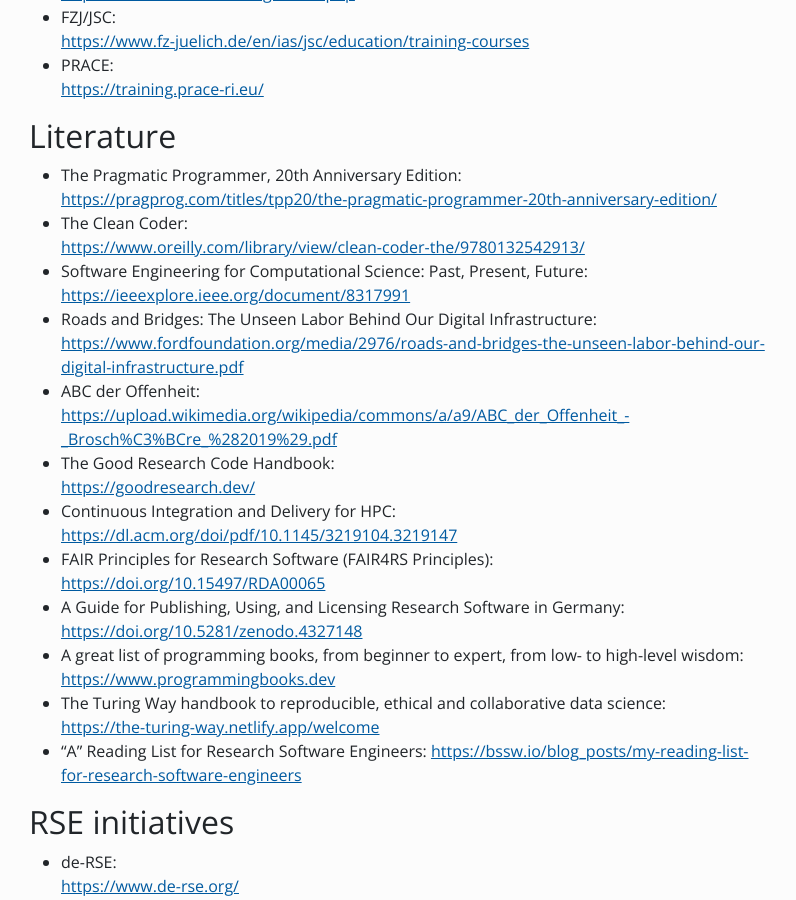
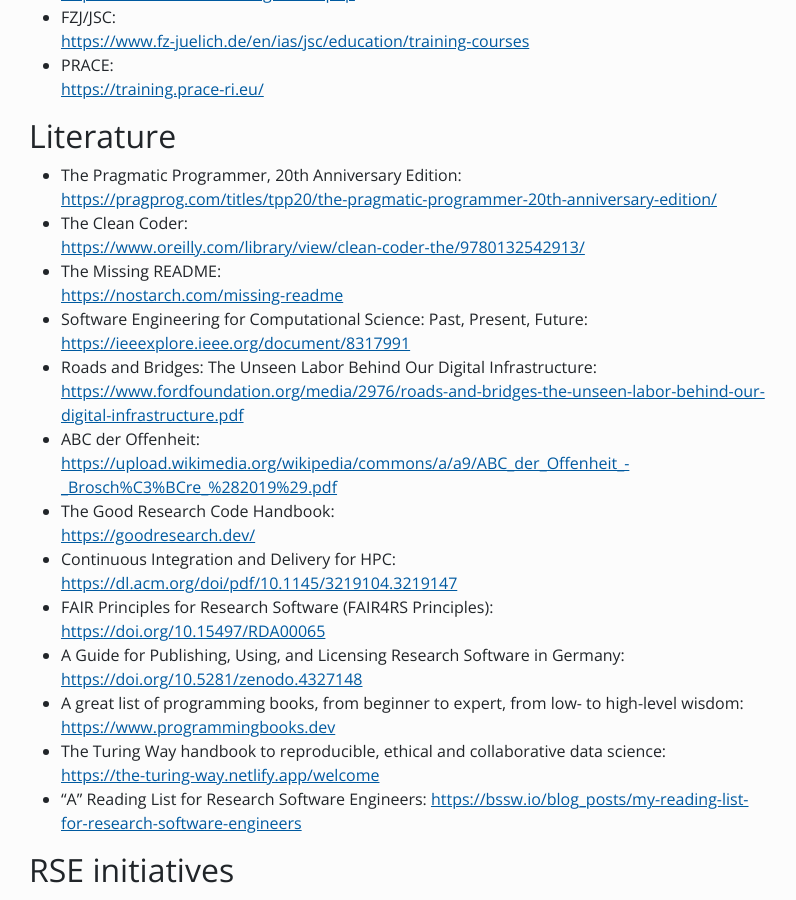
Before and after one commit to Helmholtz-HiRSE/helmholtz-hirse.github.io, a Jekyll site: the page built from resources.md, in a window 1280 px wide and 900 px high, scrolled down 2014 px. Shown: the whole window, without its empty margins (53-849 px from the left). Built offline with Jekyll 4.4.1, drawn with Linux system fonts in a browser that asks for light colours; nearby versions of some CDN libraries.

Commit message:
Update resources.md

```diff
--- a/resources.md
+++ b/resources.md
@@ -58,6 +58,7 @@
 
 * The Pragmatic Programmer, 20th Anniversary Edition: <br> <https://pragprog.com/titles/tpp20/the-pragmatic-programmer-20th-anniversary-edition/>
 * The Clean Coder: <br> <https://www.oreilly.com/library/view/clean-coder-the/9780132542913/>
+* The Missing README: <br> <https://nostarch.com/missing-readme>
 * Software Engineering for Computational Science: Past, Present, Future: <br> <https://ieeexplore.ieee.org/document/8317991>
 * Roads and Bridges: The Unseen Labor Behind Our Digital Infrastructure: <br> <https://www.fordfoundation.org/media/2976/roads-and-bridges-the-unseen-labor-behind-our-digital-infrastructure.pdf>
 * ABC der Offenheit: <br> <https://upload.wikimedia.org/wikipedia/commons/a/a9/ABC_der_Offenheit_-_Brosch%C3%BCre_%282019%29.pdf>
```
